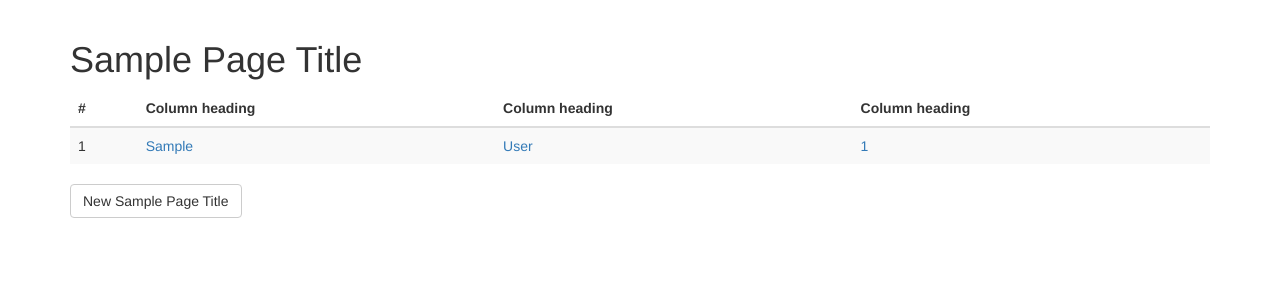
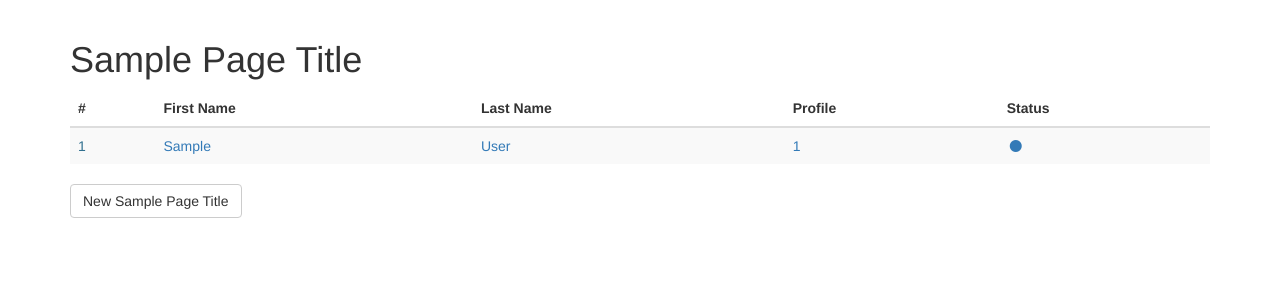
Before and after one commit to SM2G/cerbereapp, a Django app: template cerbereapp/templates/employees_list.html in a window 1280 px wide. Shown: the part 52-352 px from the top of the page. Run offline with Django 3.2, Linux system fonts and the light colour scheme; the template is opened without the code that fills it: most values are stand-ins (such as "Sample title", 1, 10 or a date in 2020); some libraries are stand-ins or nearby versions.

Commit message:
Added documentmodel_details

```diff
--- a/cerbereapp/models.py
+++ b/cerbereapp/models.py
@@ -37,7 +37,7 @@ class Document(models.Model):
 
 
 class AccountType(models.Model):
-    user_id = models.ForeignKey(User)
+    user_id = models.OneToOneField(User)
     name = models.CharField(max_length=50)
     limit_employees = models.IntegerField(default=5)
     notifications = models.BooleanField(default=False)
--- a/cerbereapp/templates/documentmodel_details.html
+++ b/cerbereapp/templates/documentmodel_details.html
@@ -13,13 +13,13 @@
       </div>
     </div>
       <div class="form-group">
-      <label for="input_warning_days" class="col-lg-2 control-label">Name</label>
+      <label for="input_warning_days" class="col-lg-2 control-label">Warning days</label>
       <div class="col-lg-10">
         <input class="form-control" id="input_warning_days" placeholder="{{documentmodel.warning_days}}" type="text">
       </div>
     </div>
       <div class="form-group">
-      <label for="input_critical_days" class="col-lg-2 control-label">Name</label>
+      <label for="input_critical_days" class="col-lg-2 control-label">Critical days</label>
       <div class="col-lg-10">
         <input class="form-control" id="input_critical_days" placeholder="{{documentmodel.critical_days}}" type="text">
       </div>
--- a/cerbereapp/templates/documentmodels_list.html
+++ b/cerbereapp/templates/documentmodels_list.html
@@ -6,7 +6,6 @@
 <table class="table table-striped table-hover ">
   <thead>
     <tr>
-      <th>#</th>
       <th>Name</th>
       <th>Warning</th>
       <th>Critical</th>
@@ -15,7 +14,6 @@
   <tbody>
      {% for docmodel in documentmodels %}
     <tr>
-      <td>{{ docmodel.id }}</td>
       <td><a href="{% url 'documentmodel_details' docmodel.id %}">{{ docmodel.document_model_name }}</a></td>
       <td><a href="#">{{ docmodel.warning_days }}</a></td>
       <td><a href="#">{{ docmodel.critical_days }}</a></td>
--- a/cerbereapp/templates/employees_list.html
+++ b/cerbereapp/templates/employees_list.html
@@ -6,18 +6,20 @@
   <thead>
     <tr>
       <th>#</th>
-      <th>Column heading</th>
-      <th>Column heading</th>
-      <th>Column heading</th>
+      <th>First Name</th>
+      <th>Last Name</th>
+      <th>Profile</th>
+      <th>Status</th>
     </tr>
   </thead>
   <tbody>
      {% for emp in employees %}
     <tr>
-      <td>{{ emp.id }}</td>
+      <td><a class="text-info">{{ emp.id }}</a></td>
       <td><a href="{% url 'employee_details' emp.id %}">{{ emp.first_name }}</a></td>
       <td><a href="{% url 'employee_details' emp.id %}">{{ emp.last_name }}</a></td>
       <td><a href="{% url 'profile_details' emp.profile_id.id %}">{{ emp.profile_id }}</a></td>
+      <td><a href="{% url 'profile_details' emp.id %}"><i class="fa fa-circle fa-fw" aria-hidden="true"></i></a></td>
     </tr>
     {% endfor %}
     </tbody>
--- a/cerbereapp/templates/profiles_list.html
+++ b/cerbereapp/templates/profiles_list.html
@@ -7,8 +7,8 @@
   <thead>
     <tr>
       <th>Name</th>
-      <th>Warning</th>
-      <th>Critical</th>
+      <th><i class="fa fa-users fa-fw" aria-hidden="true"></i></th>
+      <th><i class="fa fa-file-o fa-fw" aria-hidden="true"></i></th>
     </tr>
   </thead>
   <tbody>
@@ -16,7 +16,7 @@
     <tr>
       <td><a href="{% url 'profile_details' prf.id %}">{{ prf.profile_name }}</a></td>
       <td>{{ prf.profile.documentmodel.all.count }}</td>
-      <td>44</td>
+      <td>12</td>
     </tr>
     {% endfor %}
     </tbody>
```
